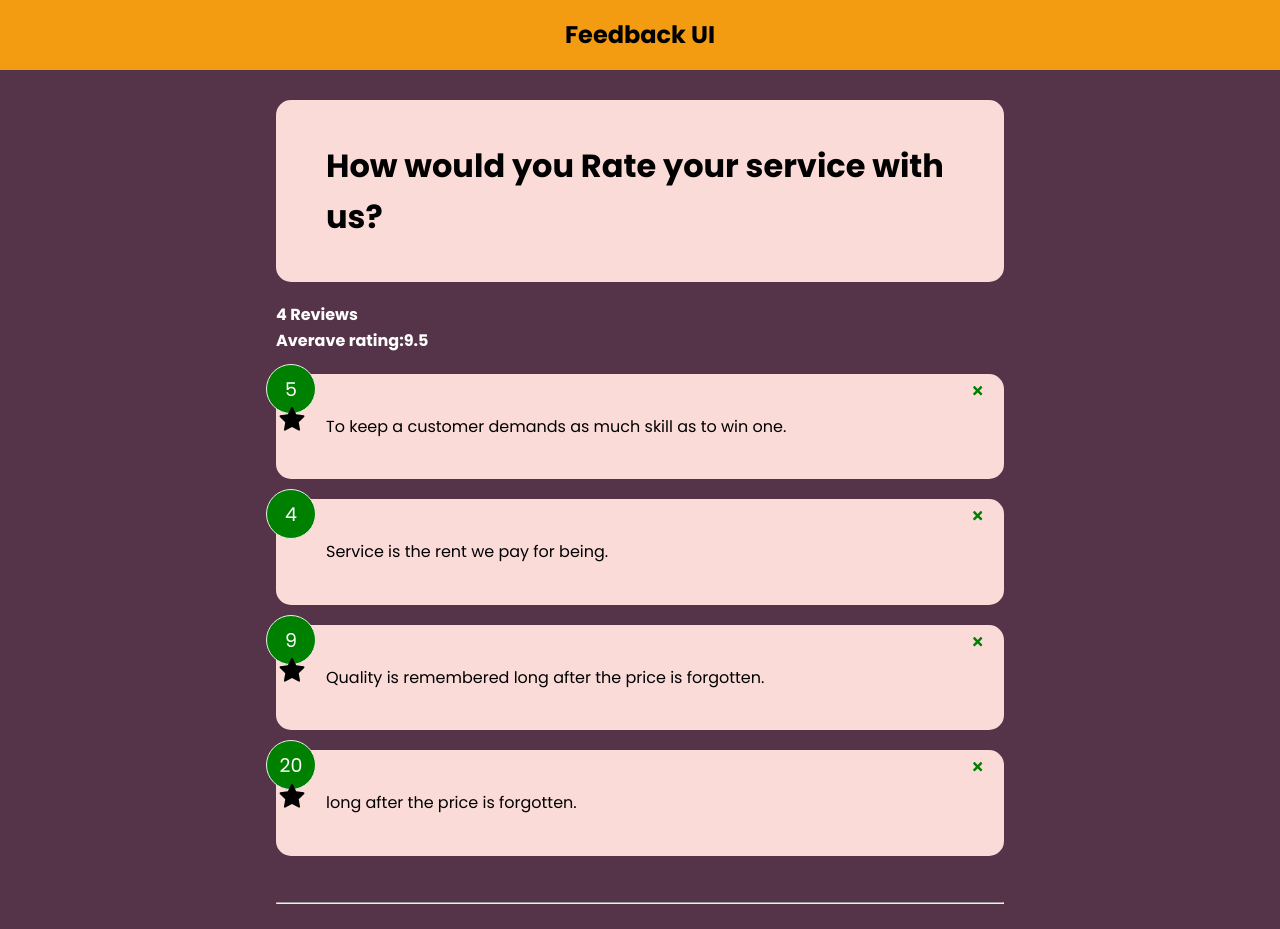
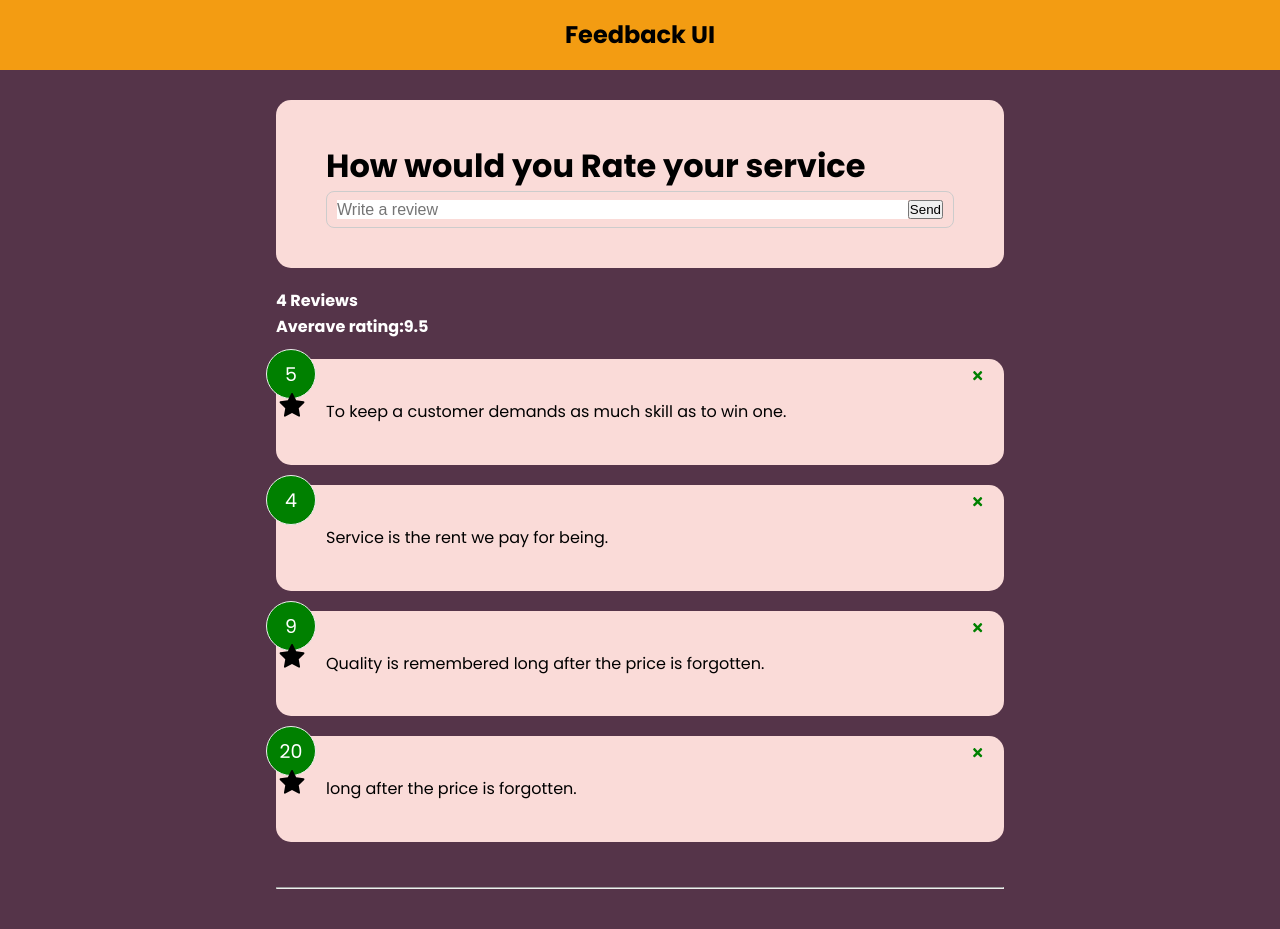
Before and after one commit to ReicaD/Service-Rating, a React (Create React App) app in the folder ratings/: page / in a window 1280 px wide. Built offline with nearby package versions, Linux system fonts and the light colour scheme; the HTML template or start-up script is replaced by a standard one.

Commit message:
file modified with react forms

```diff
--- a/ratings/src/components/FeedbackForm.jsx
+++ b/ratings/src/components/FeedbackForm.jsx
@@ -1,18 +1,30 @@
+import { useState } from "react";
 import Card from "./Shared/Card";
 import MyCard from "./Shared/MyCard";
 
 function FeedbackForm() {
-  //console.log("empty");
+  const [text, setText] = useState("");
+  console.log("empty");
+  const handleTextChange = (e) => {
+    setText(e.target.value);
+  };
   return (
     <MyCard>
-      {/* <div> */}
       <form>
-        <h1>How would you Rate your service with us?</h1>
+        <h1>How would you Rate your service</h1>
+        <div className="input-group">
+          {/* onChange is used as an event handler for whatever that will be typed in this will fire off  */}
+          <input
+            onChange={handleTextChange}
+            type="text"
+            placeholder="Write a review"
+            value={text}
+          />
+          <button type="submit">Send</button>
+        </div>
       </form>
 
       {/* @rating select component */}
-      {/* <form inputType="text" placeholder="add Review"/> */}
-      {/* </div> */}
     </MyCard>
   );
 }
--- a/ratings/src/components/Shared/Card.jsx
+++ b/ratings/src/components/Shared/Card.jsx
@@ -25,10 +25,6 @@
         <FaTimes color="green" />
       </button>
       <div className="text-display">{item.text}</div>
-      {/* <div className="num-display-count">{count}</div> */}
-      {/* <br /> */}
-      {/* <button onClick={decrement}> 😡</button> */}
-      {/* <br /> */}
     </div>
   );
 }
```
Also changed, not shown: ratings/src/components/FeedbackItem.jsx (+1 -15 lines).
